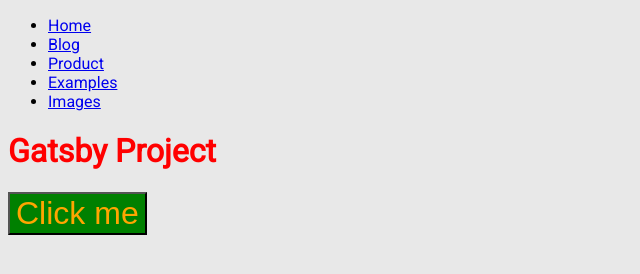
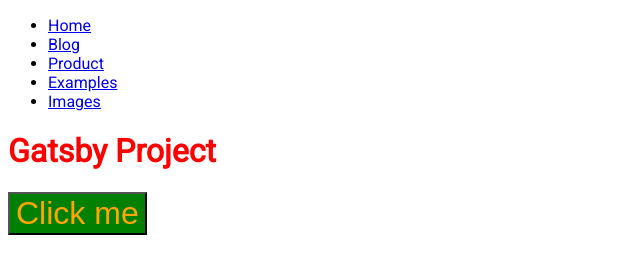
Before and after one commit to sabercyber/gatsby-investigation, a Gatsby site: page / in a window 1280 px wide. Shown: the whole page, without its empty margins (0-640 px from the left). Built offline with nearby package versions, Linux system fonts and the light colour scheme; Gatsby itself is replaced by a stand-in of ours.

Commit message:
back to white background

```diff
--- a/src/components/layout.css
+++ b/src/components/layout.css
@@ -4,7 +4,7 @@
 
 body {
   font-family: "Roboto", sans-serif;
-  background:#E8E8E8;
+
 }
 
 h1 {
```
